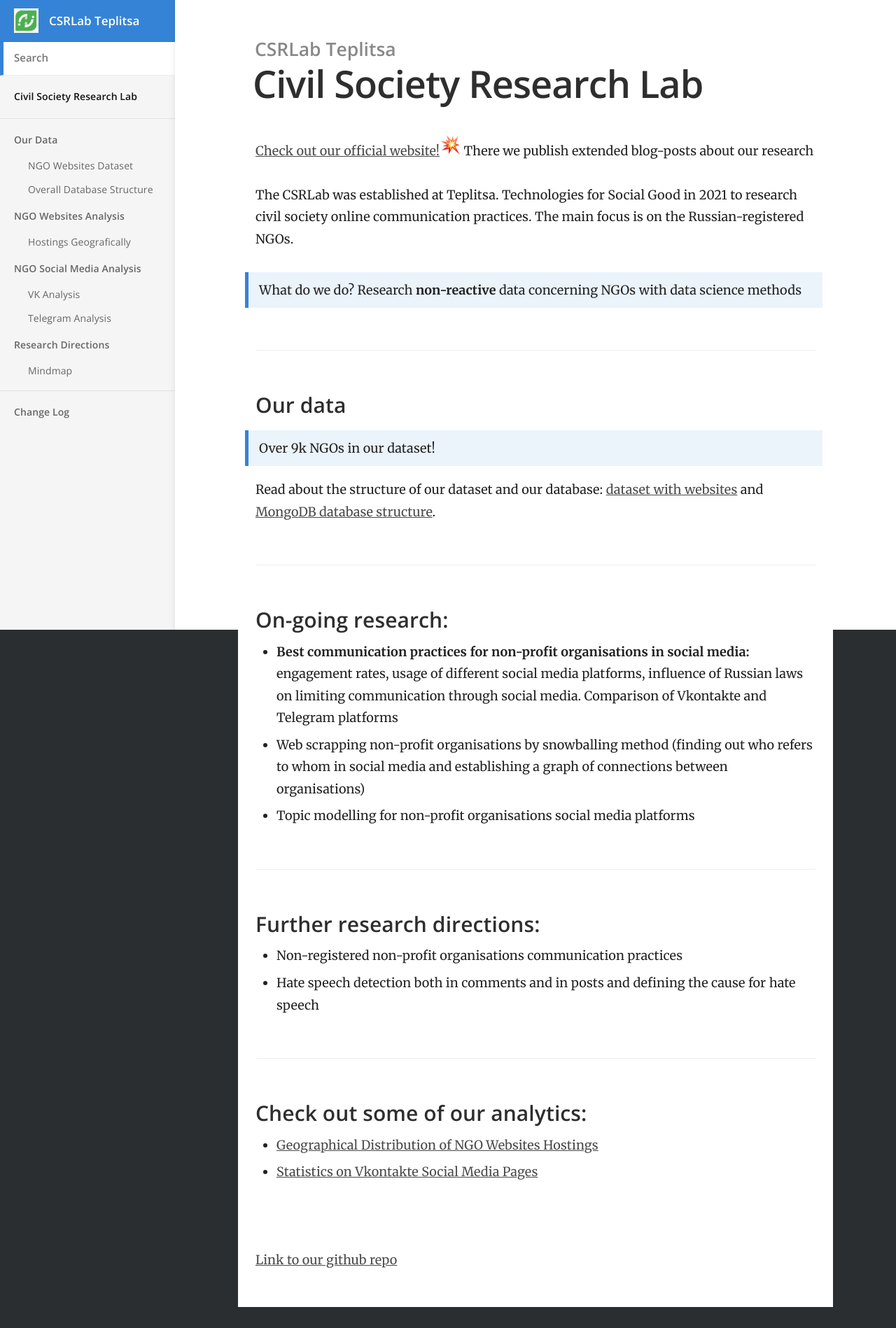
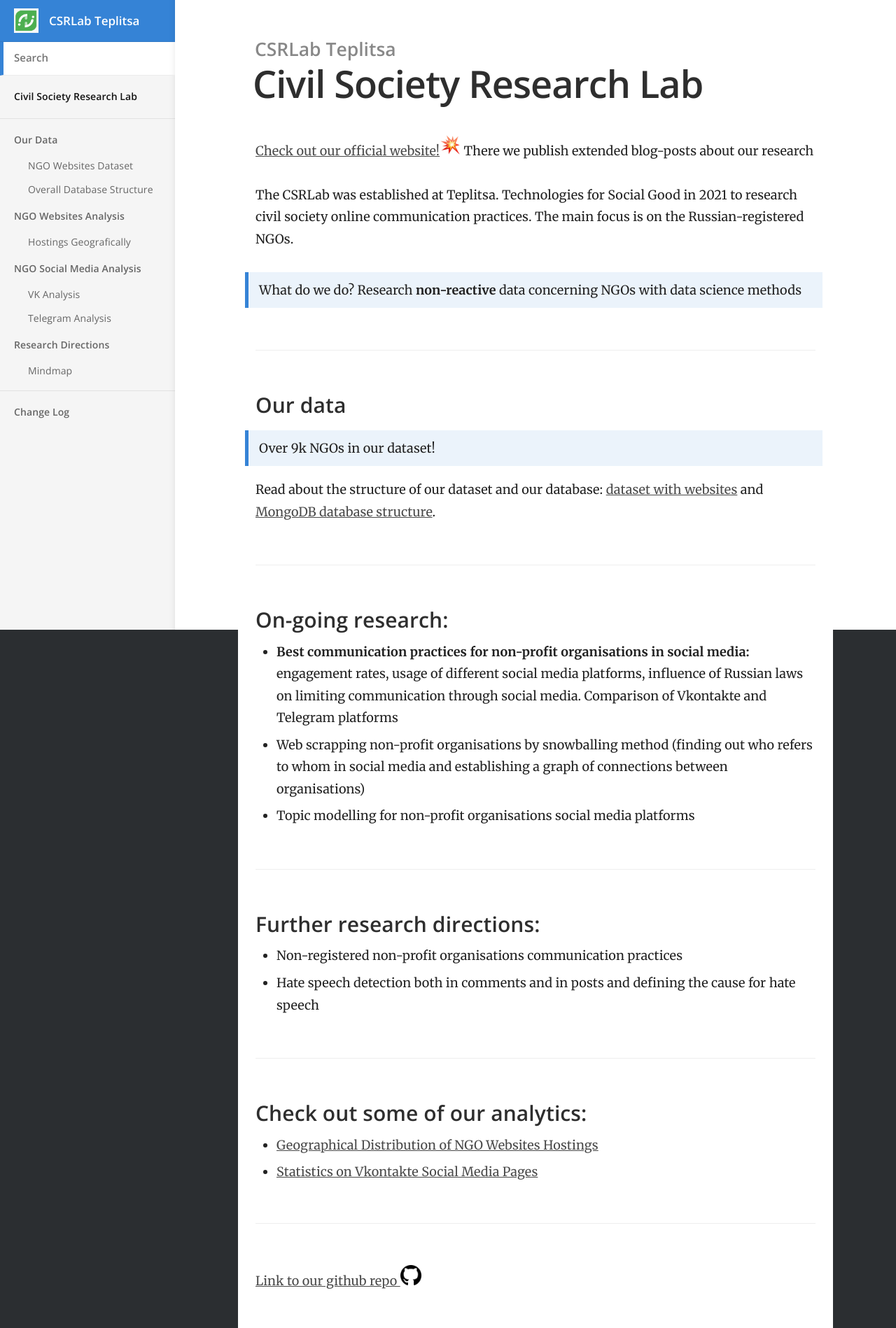
Before and after one commit to Teplitsa/CSRLab, a Jekyll site: the page built from docs/index.md, in a window 1280 px wide. Shown: the whole page at 70% size. Built offline with Jekyll 4.4.1, drawn with Linux system fonts in a browser that asks for light colours; before the commit the page ends 1868 px from its top, so only the background shows below that.

Commit message:
fix git logo

```diff
--- a/docs/index.md
+++ b/docs/index.md
@@ -30,6 +30,6 @@
 * [Geographical Distribution of NGO Websites Hostings](./NGO_Websites_Analysis/hostings)
 * [Statistics on Vkontakte Social Media Pages](./NGO_Social_Media_Analysis/vk_analysis)
 
-<br>
+---
 
-[Link to our github repo <link rel="git" type="image/png" href="https://raw.githubusercontent.com/Teplitsa/CSRLab/main/docs/images/github-logo.PNG" sizes="192x192">](https://github.com/Teplitsa/CSRLab)
+[Link to our github repo <img src="https://raw.githubusercontent.com/Teplitsa/CSRLab/main/docs/images/github-logo.png" width="30" height="30" alt="github-logo">](https://github.com/Teplitsa/CSRLab)
```
